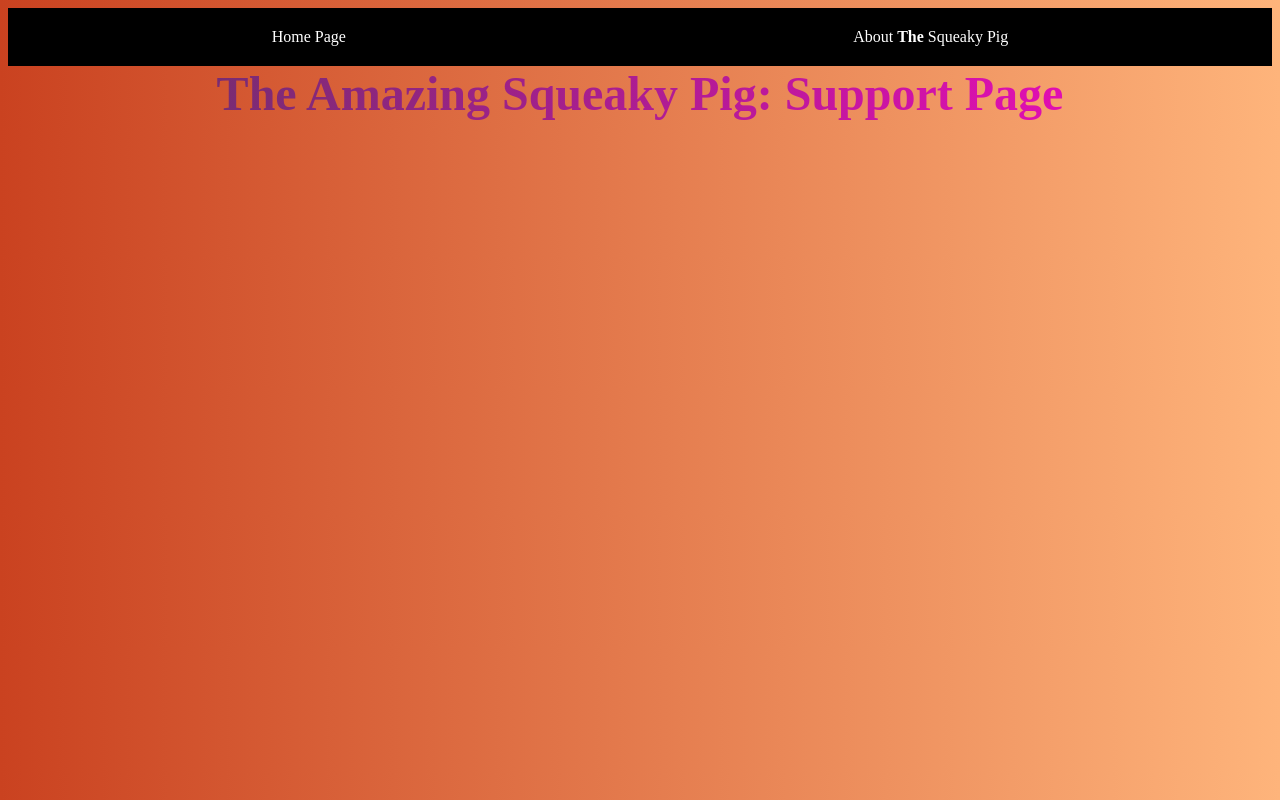
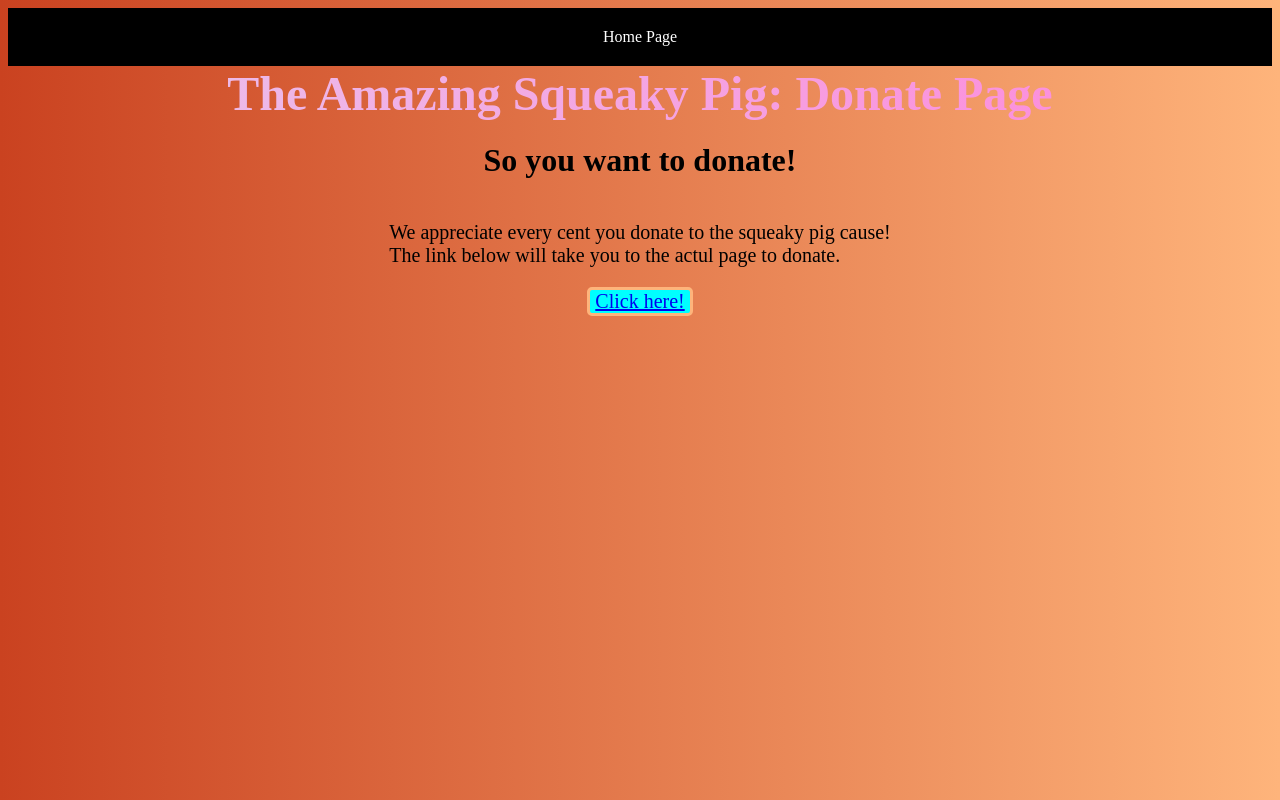
Before and after one commit to bobsyashi/pig-website, a plain HTML site: page support.html in a window 1280 px wide. Drawn offline with Linux system fonts and the light colour scheme.

Commit message:
Final touches

```diff
--- a/style.css
+++ b/style.css
@@ -7,7 +7,7 @@ header {
     display: flex;
     justify-content: center; /* Centers the text horizontally */
     align-items: center; /* Centers the text vertically */
-    background: linear-gradient(to left, #fa07c1, #603363); /* Gradient colors */
+    background: linear-gradient(to left, #ff86d9, #e9c4ec); /* Gradient colors */
     -webkit-background-clip: text; /* Clips the background to the text */
     -webkit-text-fill-color: transparent; /* Makes the text color transparent */
 }
@@ -64,7 +64,7 @@ nav {
 .image {
     display: flex;
     justify-content: center; /* Centers the text horizontally */
-    align-items: center; /* Centers the text vertically */
+    align-items: flex-start; /* Aligns top of images */
 }
 
 .ham-pic {
@@ -73,6 +73,24 @@ nav {
     display: flex;
     justify-content: center; /* Centers the text horizontally */
     align-items: center; /* Centers the text vertically */
+}
+
+.heritage-text {
+    font-family:'Times New Roman', Times, serif;
+    font-size: 20px;
+    margin-top: 10px;
+}
+
+#ham-text {
+    display: flex;
+    justify-content: center;
+    align-items: center;
+}
+
+#farm-text {
+    text-align: right;
+    margin-right: 15%;
+    margin-top: 10%;
 }
 
 .q-text {
@@ -104,3 +122,41 @@ nav {
 #sec-row {
     padding: 5%;
 }
+
+.donate-page {
+    display: flex;
+    align-items: center;
+    justify-content: center;
+    font-family:'Times New Roman', Times, serif;
+    font-size: 20px;
+}
+
+.donate-title {
+    display: flex;
+    align-items: center;
+    justify-content: center;
+}
+
+.link {
+    text-align: center;
+}
+
+.fun-button {
+    display: inline-block;
+    vertical-align: middle !important;
+    text-align: center !important;
+    border-radius: 5px;
+    border: 3px solid #feb47b;
+    background-color: aqua;
+    padding: 10px, 15px;
+    margin: 5px, 10px;
+    font-size: 20px;
+    width: 100px;
+    transition: transform 0.3s ease;
+}
+
+.fun-button:hover {
+    background-color: coral;
+    transform: translateY(5px);
+    transform: translateX(5px);
+}
--- a/support.html
+++ b/support.html
@@ -12,7 +12,16 @@
 <body>
     <nav>
         <a href="index.html" class="nav-button">Home Page</a>
-        <a href="about-us.html" class="nav-button">About <b>The</b> Squeaky Pig</a>
     </nav>
-    <header><b>The Amazing Squeaky Pig: Support Page</b></header>
+    <header><b>The Amazing Squeaky Pig: Donate Page</b></header>
+    <h1 class="donate-title">So you want to donate!</h1>
+    <div class="donate-page">
+        <p>
+            We appreciate every cent you donate to the squeaky pig cause! <br>
+            The link below will take you to the actul page to donate.
+        </p>
+    </div>
+    <div class="link">
+        <a href="https://www.youtube.com/watch?v=XfELJU1mRMg" target="_blank" class="fun-button">Click here!</a>
+    </div>
 </body>
```
Also changed, not shown: about-us.html (+5 -4 lines), index.html (+1 -1 lines).
